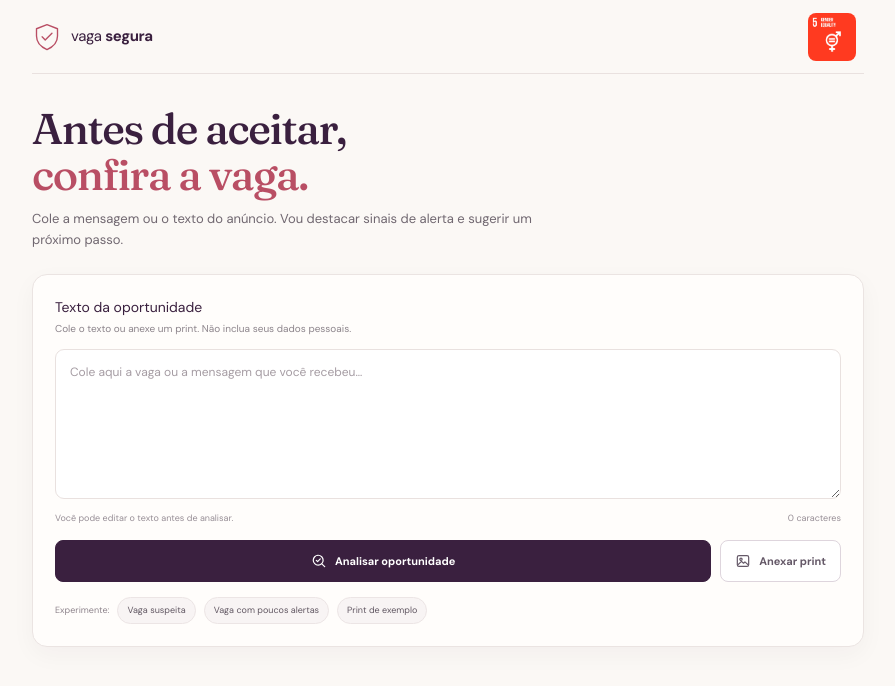
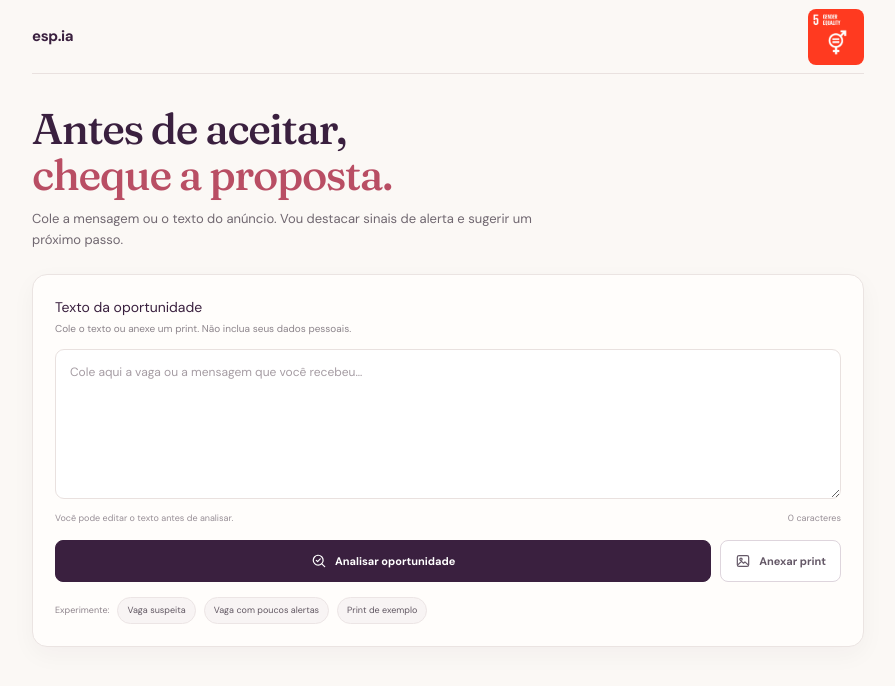
Before and after one commit to 18juba/vaga-segura, a SvelteKit app: page / in a window 1280 px wide. Shown: the top 686 px of the page, without its empty margins (192-1087 px from the left). Built offline with nearby package versions, Linux system fonts and the light colour scheme.

Commit message:
ajustes básicos

```diff
--- a/src/routes/+page.svelte
+++ b/src/routes/+page.svelte
@@ -118,7 +118,7 @@
 </script>
 
 <svelte:head>
-	<title>Vaga Segura — confira antes de aceitar</title>
+	<title>esp.ia | Espião de Propostas</title>
 	<meta name="description" content="Confira sinais de alerta em uma oferta de trabalho." />
 	<meta name="theme-color" content="#fbf8f5" />
 	<link rel="preconnect" href="https://fonts.googleapis.com" />
@@ -132,22 +132,16 @@
 <div class="app-shell">
 	<header class="app-header">
 		<a class="brand" href="#verificador" aria-label="Vaga Segura">
-			<span class="brand-mark" aria-hidden="true">
-				<svg viewBox="0 0 40 40" fill="none">
-					<path d="M20 3.5 34 9v9.8c0 8.5-5.7 14.5-14 18-8.3-3.5-14-9.5-14-18V9l14-5.5Z" />
-					<path d="m13.5 19.8 4.1 4.1 9-9" />
-				</svg>
-			</span>
-			<span>vaga <strong>segura</strong></span>
+			<span><strong>esp.ia</strong></span>
 		</a>
-		<div class="size-16 rounded-lg p-2">
+		<div class="size-14 rounded-lg">
 			<img src="/images/ods5.png" alt="" aria-hidden="true" class="rounded-lg" />
 		</div>
 	</header>
 
 	<main>
 		<section class="mb-6">
-			<h1>Antes de aceitar,<br /><em>confira a vaga.</em></h1>
+			<h1>Antes de aceitar,<br /><em>cheque a proposta.</em></h1>
 			<p class="intro-copy">
 				Cole a mensagem ou o texto do anúncio. Vou destacar sinais de alerta e sugerir um próximo
 				passo.
```
